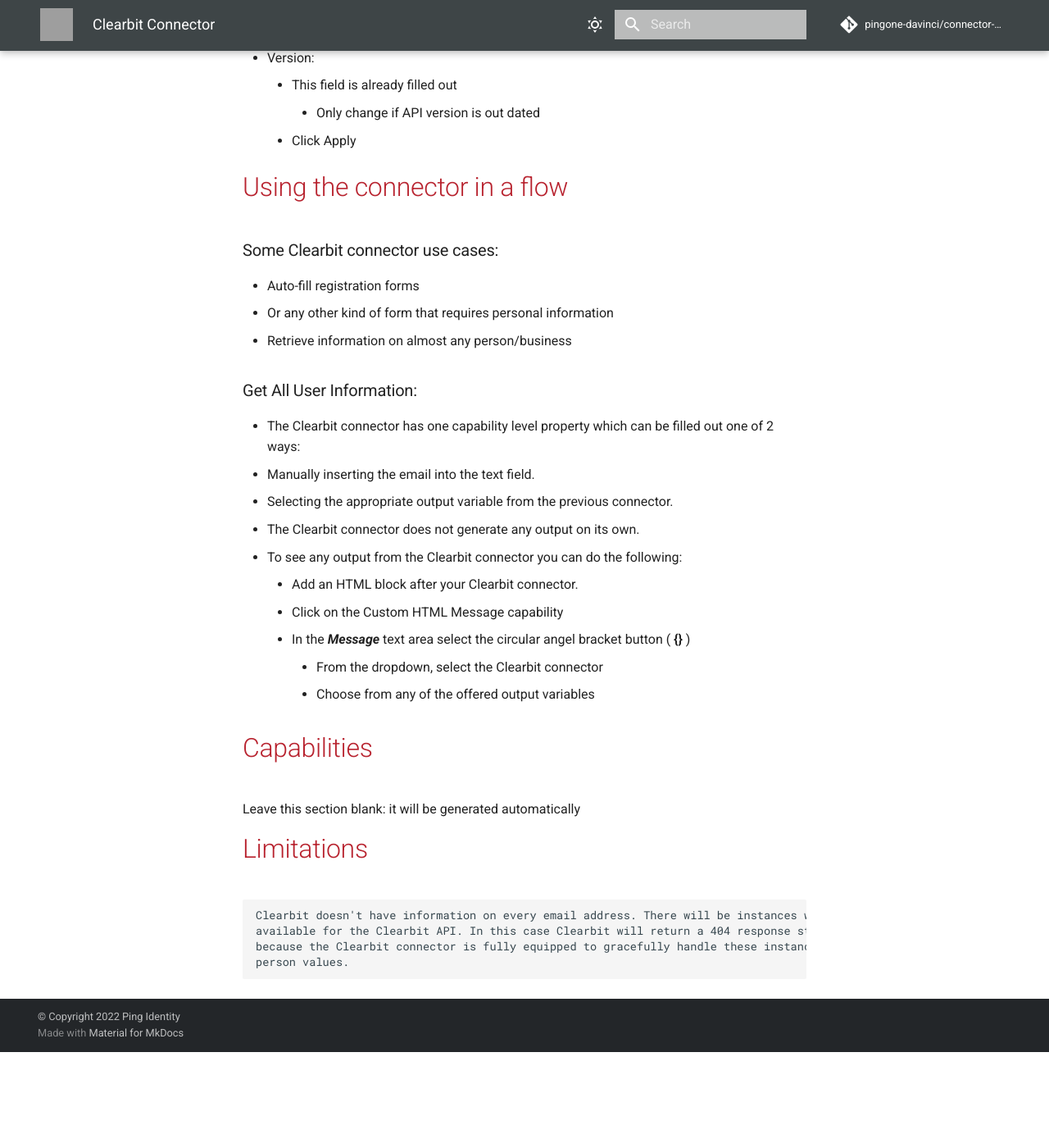
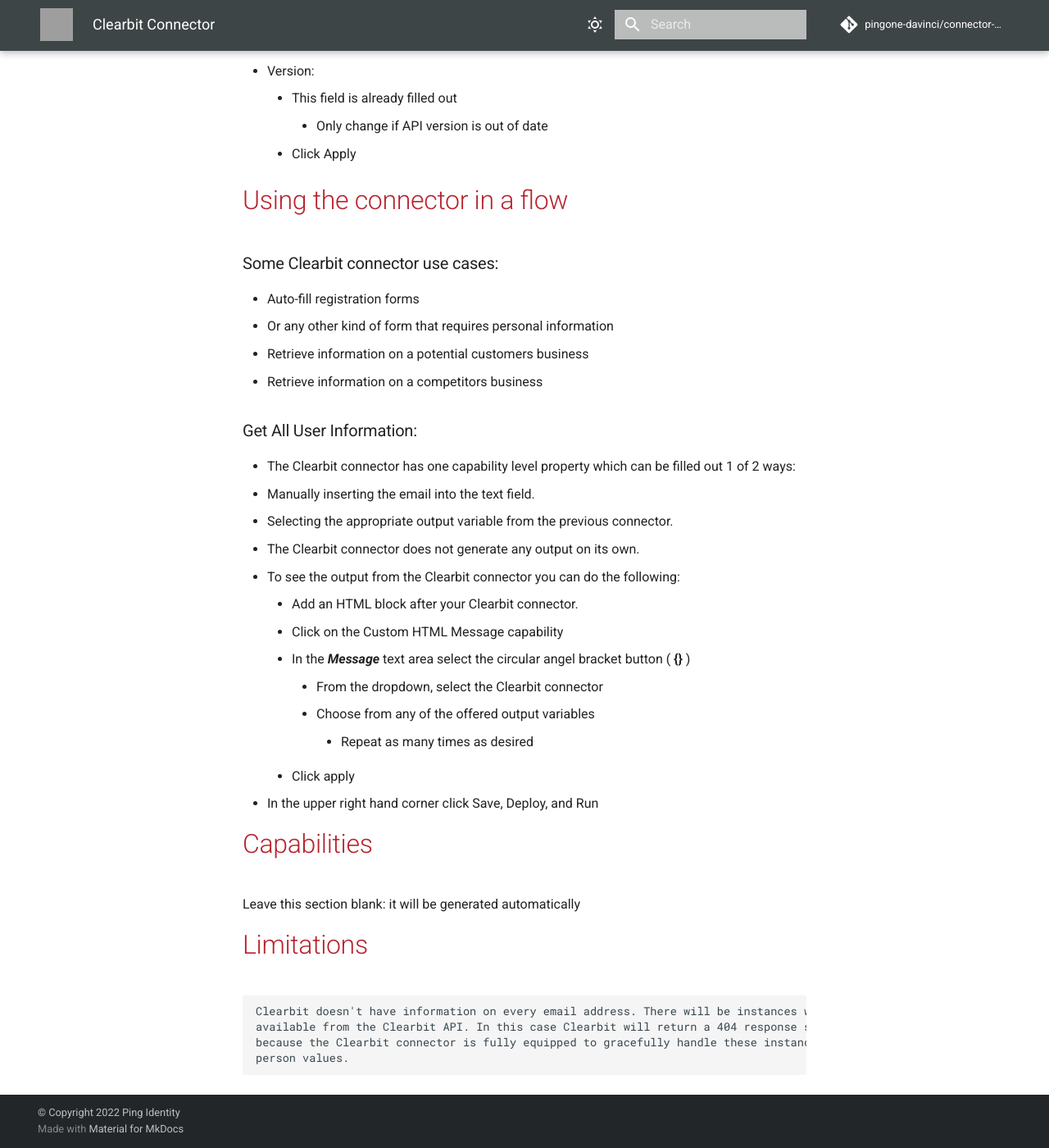
Before and after one commit to pingone-davinci/documentation, an MkDocs documentation site: the page built from docs/clearbit/README.md, in a window 1280 px wide and 1400 px high, scrolled down 1639 px. Shown: the whole window at 82% size. Built offline with MkDocs 1.6.1 and Material for MkDocs 9.7.7, drawn with Linux system fonts in a browser that asks for light colours; comment, search, counter and statistics services are not loaded; before the commit the page ends 2922 px from its top, so only the background shows below that; some of the changed text lies outside the part shown; grey boxes are pictures that could not be loaded.

Commit message:
Update README.md
Minor grammatical changes

````diff
--- a/docs/clearbit/README.md
+++ b/docs/clearbit/README.md
@@ -7,7 +7,15 @@
 
 The Clearbit connector allows users to auto-fill registration forms and look up general information about people/businesses.
 
-The Clearbit connector currently only has one capability that allows the user to insert an email address and, from the Clearbit API response, retrieve the following information: givenName(first name), familyName(last name), email, city, state, and country of that individual. If business information is wanted from the inserted email, printing the connectors rawResponse output parameter will display all additional data that clearbit has available.
+The Clearbit connector currently has one capability that allows the user to insert a person's email address and, from the Clearbit API response, return the following information about the individual:
+- givenName (first name)
+- familyName (last name)
+- email
+- city
+- state
+- country
+
+If business information is wanted from the inserted email, printing the connectors 'rawResponse' output parameter will display all additional data that clearbit has available about that individual.
 
 
 # Setup
@@ -49,7 +57,7 @@
       * Copy and paste your Clearbit API key into the corresponding text field.
    * Version:
       * This field is already filled out
-         * Only change if API version is out dated
+         * Only change if API version is out of date
     * Click Apply
 
 # Using the connector in a flow
@@ -57,20 +65,23 @@
 ### Some Clearbit connector use cases:
 * Auto-fill registration forms
    * Or any other kind of form that requires personal information
-* Retrieve information on almost any person/business
+* Retrieve information on a potential customers business
+* Retrieve information on a competitors business
 
 ### Get All User Information:
-* The Clearbit connector has one capability level property which can be filled out one of 2 ways:
+* The Clearbit connector has one capability level property which can be filled out 1 of 2 ways:
    * Manually inserting the email into the text field.
    * Selecting the appropriate output variable from the previous connector.
 * The Clearbit connector does not generate any output on its own.
-   * To see any output from the Clearbit connector you can do the following:
+   * To see the output from the Clearbit connector you can do the following:
       * Add an HTML block after your Clearbit connector.
       * Click on the Custom HTML Message capability
       * In the _**Message**_ text area select the circular angel bracket button ( **{}** )
          * From the dropdown, select the Clearbit connector
          * Choose from any of the offered output variables
-
+            * Repeat as many times as desired
+      * Click apply
+* In the upper right hand corner click Save, Deploy, and Run
 
 # Capabilities
 
@@ -81,7 +92,7 @@
 
 ```
 Clearbit doesn't have information on every email address. There will be instances where no information will be
-available for the Clearbit API. In this case Clearbit will return a 404 response status code. No need to worry
+available from the Clearbit API. In this case Clearbit will return a 404 response status code. No need to worry
 because the Clearbit connector is fully equipped to gracefully handle these instances by simply returning empty
 person values.
 ```
````
